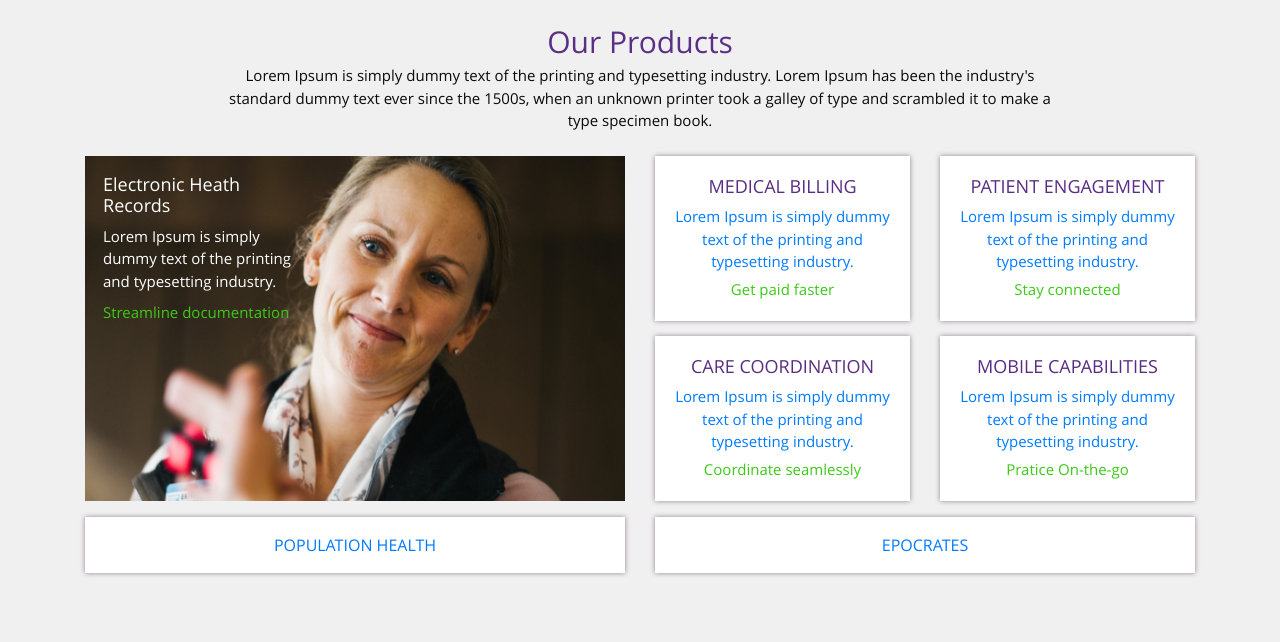
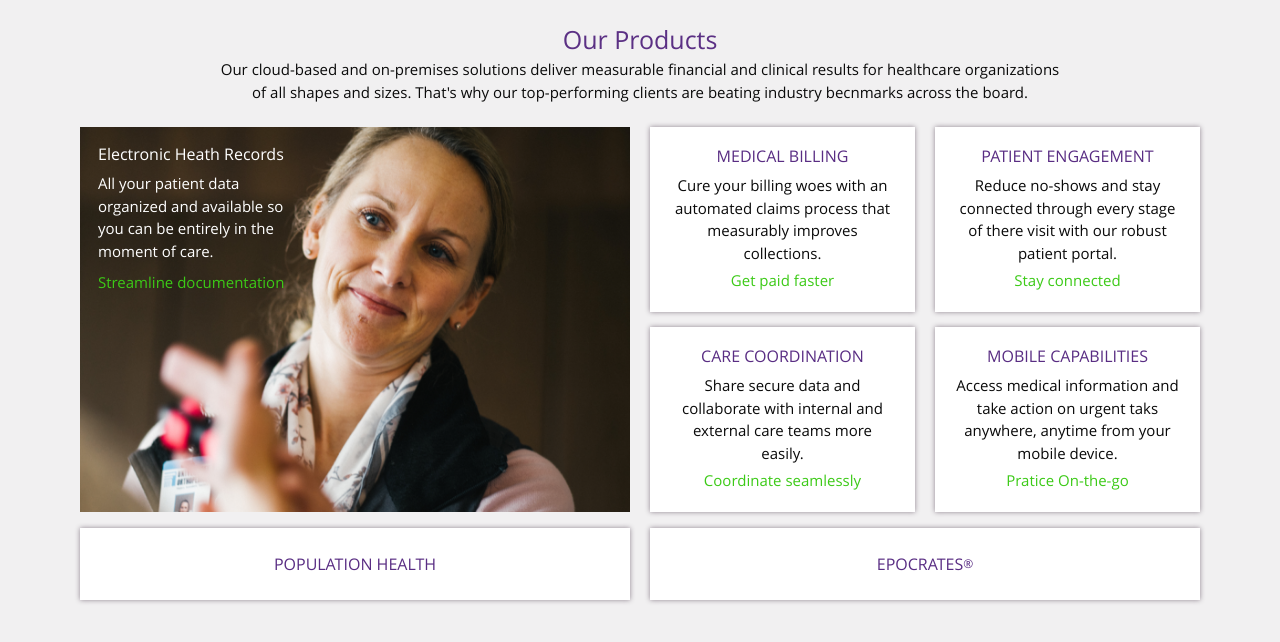
Before and after one commit to shaileshpatil-work/assignment, a React (Create React App) app: page / in a window 1280 px wide. Shown: the top 642 px of the page. Built offline with nearby package versions, Linux system fonts and the light colour scheme.

Commit message:
Updated code

```diff
--- a/src/App.js
+++ b/src/App.js
@@ -15,23 +15,23 @@ const App = () => {
   }
 
   return (
-    <div className='container'>
+    <div className='container main-wrapper'>
       <div className='mx-auto w-75 my-4'>
         <MainHeading classes='text-center mb-1'>Our Products</MainHeading>
-        <Paragraph alignment='text-center'>Lorem Ipsum is simply dummy text of the printing and typesetting industry. Lorem Ipsum has been the industry's standard dummy text ever since the 1500s, when an unknown printer took a galley of type and scrambled it to make a type specimen book.</Paragraph>
+        <Paragraph alignment='text-center'>Our cloud-based and on-premises solutions deliver measurable financial and clinical results for healthcare organizations of all shapes and sizes. That's why our top-performing clients are beating industry becnmarks across the board.</Paragraph>
       </div>
-      <div className='row'>
+      <div className='row custom-row'>
         <div className='col-sm-12 col-md-6'>
           <div className='left-section mb-0 mb-3'>
               <div className='banner-wrapper'>
                 <h4>Electronic Heath Records</h4>
-                <Paragraph color='text-white' spacing='mt-2 mb-2'>Lorem Ipsum is simply dummy text of the printing and typesetting industry.</Paragraph>
+                <Paragraph color='text-white' spacing='mt-2 mb-2'>All your patient data organized and available so you can be entirely in the moment of care.</Paragraph>
                 <a href='https://www.google.com/' className='text-decoration-none' target='_blank' rel='noreferrer'><HighLightText color='highligtContent'>Streamline documentation</HighLightText></a>
               </div>
           </div>
         </div>
         <div className='col-sm-12 col-md-6 right-section'>
-          <div className='row'>
+          <div className='row custom-row'>
             {
               CardConstants.map((card) => {
                 return(
@@ -44,18 +44,15 @@ const App = () => {
           </div>
         </div>
       </div>
-      <div className='row mt-3'>
-        {
-          BUTTONS.map((btn) => {
-            return (
-              <div className='col-sm-12 col-md-6 mb-0 mb-3' key={btn}>
-                <PopupBtn popup={handlePopup}>{btn}</PopupBtn>
-              </div>
-            )
-          })
-        }
+      <div className='row custom-row mt-3'>
+          <div className='col-sm-12 col-md-6 mb-0 mb-3'>
+            <PopupBtn popup={handlePopup}>POPULATION HEALTH</PopupBtn>
+          </div>
+        <div className='col-sm-12 col-md-6 mb-0 mb-3'>
+          <PopupBtn popup={handlePopup}>EPOCRATES<sup className='trademark'>&#174;</sup></PopupBtn>
+        </div>
       </div>
-      {visiblePopup && <Popup popup={handlePopup}/>}
+      {visiblePopup && <Popup popup={handlePopup} cards={CardConstants.slice(0, 2)}/>}
     </div>
   );
 }
--- a/src/components/Popup.js
+++ b/src/components/Popup.js
@@ -1,21 +1,30 @@
 import React from 'react';
-import Paragraph from './Paragraph';
 import Closeicon from '../close.png';
+import Card from './Card';
 
-const Popup = ({popup}) => {
+const Popup = ({popup, cards}) => {
     const hidePopup = () => {
         popup(false)
     }
     return (
         <div className='popup'>
             <div className='popup-content'>
-                <div className='text-right'>
+                <div className='text-right mb-2'>
                     <button onClick={hidePopup}>
                         <img src={Closeicon} alt='close icon' className='close-icon' />
                     </button>
                 </div>
-                <h4>Electronic Heath Records</h4>
-                <Paragraph color='text-white' spacing='mt-2 mb-2'>Lorem Ipsum is simply dummy text of the printing and typesetting industry.</Paragraph>
+                <div className='row'>
+                    {
+                        cards.map((card) => {
+                            return (
+                                <div className='col-sm-6 mb-0 mb-3' key={card.id}>
+                                    <Card title={card.title} subTitle={card.subTitle} highlight={card.highlight} link={card.link} />
+                                </div>
+                            )
+                        })
+                    }
+                </div>
             </div>
         </div>
     )
--- a/src/components/PopupBtn.js
+++ b/src/components/PopupBtn.js
@@ -5,7 +5,7 @@ const PopupBtn = ({ children, popup }) => {
         popup(true)
     }
     return (
-        <a className='d-flex justify-content-center p-3 bg-white text-decoration-none box-shadow' role="button" onClick={showPopup}>{children}</a>
+        <a className='d-flex justify-content-center p-4 bg-white text-decoration-none box-shadow subheading' role="button" onClick={showPopup}>{children}</a>
     )
 }
 
--- a/src/components/SubHeading.js
+++ b/src/components/SubHeading.js
@@ -1,8 +1,9 @@
 import React from 'react';
+import classNames from 'classnames';
 
 const SubHeading = ({ alignment, children }) => {
     return (
-        <h3 className={alignment}>{children}</h3>
+        <h3 className={classNames(alignment, 'subheading')}>{children}</h3>
     )
 }
 
--- a/src/constants/CardConstants.js
+++ b/src/constants/CardConstants.js
@@ -1,28 +1,28 @@
 const CardConstants = [
     {
         title: 'MEDICAL BILLING',
-        subTitle: 'Lorem Ipsum is simply dummy text of the printing and typesetting industry.',
+        subTitle: 'Cure your billing woes with an automated claims process that measurably improves collections.',
         highlight: 'Get paid faster',
         link: 'https://www.cybage.com/',
         id: 1
     },
     {
         title: 'PATIENT ENGAGEMENT',
-        subTitle: 'Lorem Ipsum is simply dummy text of the printing and typesetting industry.',
+        subTitle: 'Reduce no-shows and stay connected through every stage of there visit with our robust patient portal.',
         highlight: 'Stay connected',
         link: 'https://getbootstrap.com/',
         id: 2
     },
     {
         title: 'CARE COORDINATION',
-        subTitle: 'Lorem Ipsum is simply dummy text of the printing and typesetting industry.',
+        subTitle: 'Share secure data and collaborate with internal and external care teams more easily.',
         highlight: 'Coordinate seamlessly',
         link: 'https://getbootstrap.com/',
         id: 3
     },
     {
         title: 'MOBILE CAPABILITIES',
-        subTitle: 'Lorem Ipsum is simply dummy text of the printing and typesetting industry.',
+        subTitle: 'Access medical information and take action on urgent taks anywhere, anytime from your mobile device.',
         highlight: 'Pratice On-the-go',
         link: 'https://www.google.com/',
         id: 4
--- a/src/index.scss
+++ b/src/index.scss
@@ -32,8 +32,11 @@ $color-white: #ffffff;
 
 $size-50: 50px;
 $size-30: 30px;
+$size-25: 25px;
 $size-18: 18px;
+$size-16: 16px;
 $size-15: 15px;
+$size-13: 13px;
 $size-13: 13px;
 
 // css
@@ -46,26 +49,40 @@ body {
 
 h1 {
   color: $color-primary;
-  font-size: $size-30;
+  font-size: $size-25;
   font-family: 'OpenSansBold';
 }
 
 p {
   font-size: $size-15;
   margin-bottom: 0;
+  color: $color-tertiary;
 }
 
-h3 {
+.subheading {
   color: $color-secondary;
-  font-size: $size-18;
+  font-size: $size-16;
   font-family: 'OpenSansSemiBold';
 }
 
 h4 {
   color: $color-white;
-  font-size: $size-18;
+  font-size: $size-16;
   font-family: 'OpenSansSemiBold';
   margin-bottom: 0;
+}
+.main-wrapper {
+  padding: 0 10px;
+  .custom-row {
+    margin: 0 -10px;
+    [class*='col-'] {
+      padding: 0 10px;
+    }
+  }
+}
+
+.trademark {
+  top: 12px;
 }
 
 span {
@@ -136,11 +153,11 @@ span {
 }
 
 .popup-content {
-  max-width: 500px;
+  max-width: 600px;
   margin:  $size-50 auto;
   position: relative;
   width: auto;
-  background: $color-secondary;
+  background: $color-white;
   padding: $size-30;
 }
 
```
Also changed, not shown: 1 other file (tests, documents, lock files or other folders).
